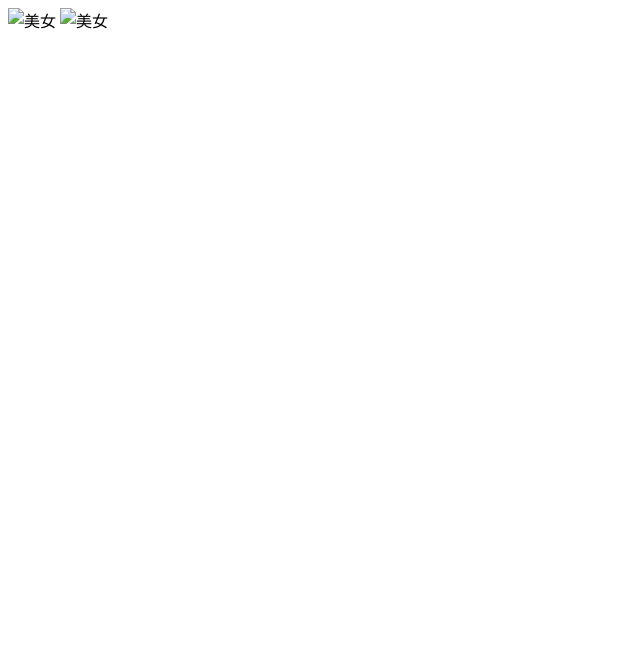
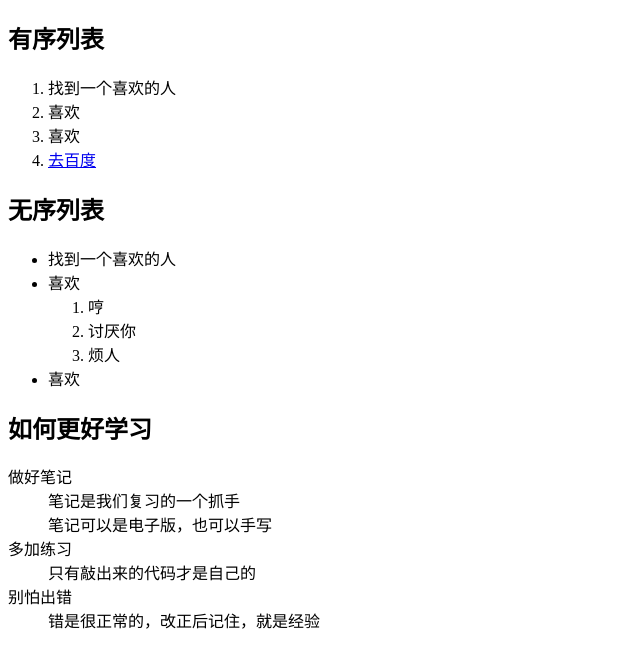
Before and after one commit to kong-r/ruoruo, a plain HTML site: page index.html in a window 1280 px wide. Shown: the whole page, without its empty margins (0-640 px from the left). Drawn offline with Linux system fonts and the light colour scheme.

Commit message:
Add files via upload

```diff
--- a/index.html
+++ b/index.html
@@ -1,10 +1,38 @@
 <!DOCTYPE html>
 <html>
     <head>
-        <title>图片标签</title>
+        <title>喜欢一个人分几步</title>
     </head>
     <body>
-       <img width="500" src="aa.png" alt="美女">
-       <img width="500" src="aa.png" alt="美女">
+        <h2>有序列表</h2>
+        <ol>
+            <li>找到一个喜欢的人</li>
+            <li>喜欢</li>
+            <li>喜欢</li>
+            <li><a href="https://www.baidu.com">去百度</a></li>
+        </ol>
+        <h2>无序列表</h2>
+        <ul>
+            <li>找到一个喜欢的人</li>
+            <li>
+                <span>喜欢</span>
+                <ol>
+                    <li>哼</li>
+                    <li>讨厌你</li>
+                    <li>烦人</li>
+                </ol>
+            </li>
+            <li>喜欢</li>
+        </ul>
+        <h2>如何更好学习</h2>
+        <dl>
+            <dt>做好笔记</dt>
+            <dd>笔记是我们复习的一个抓手</dd>
+            <dd>笔记可以是电子版，也可以手写</dd>
+            <dt>多加练习</dd>
+            <dd>只有敲出来的代码才是自己的</dt>
+            <dt>别怕出错</dd>
+            <dd>错是很正常的，改正后记住，就是经验</dd>
+        </dl></dl>
     </body>
 </html>
```
